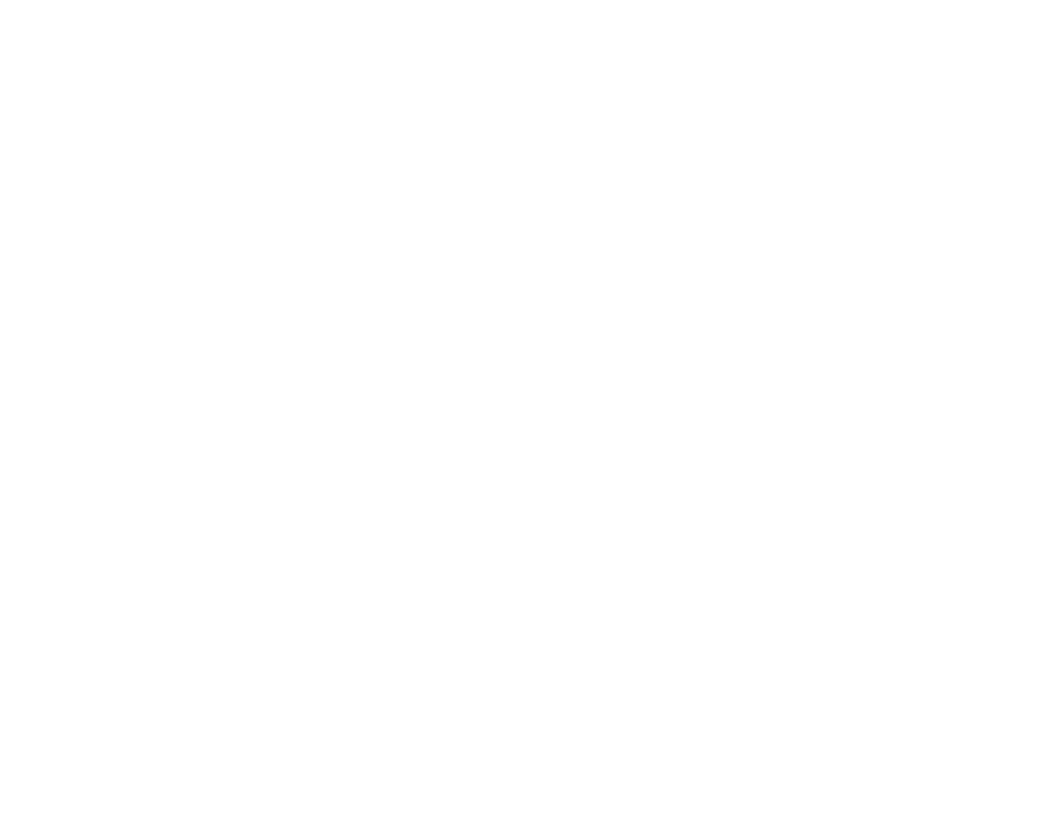
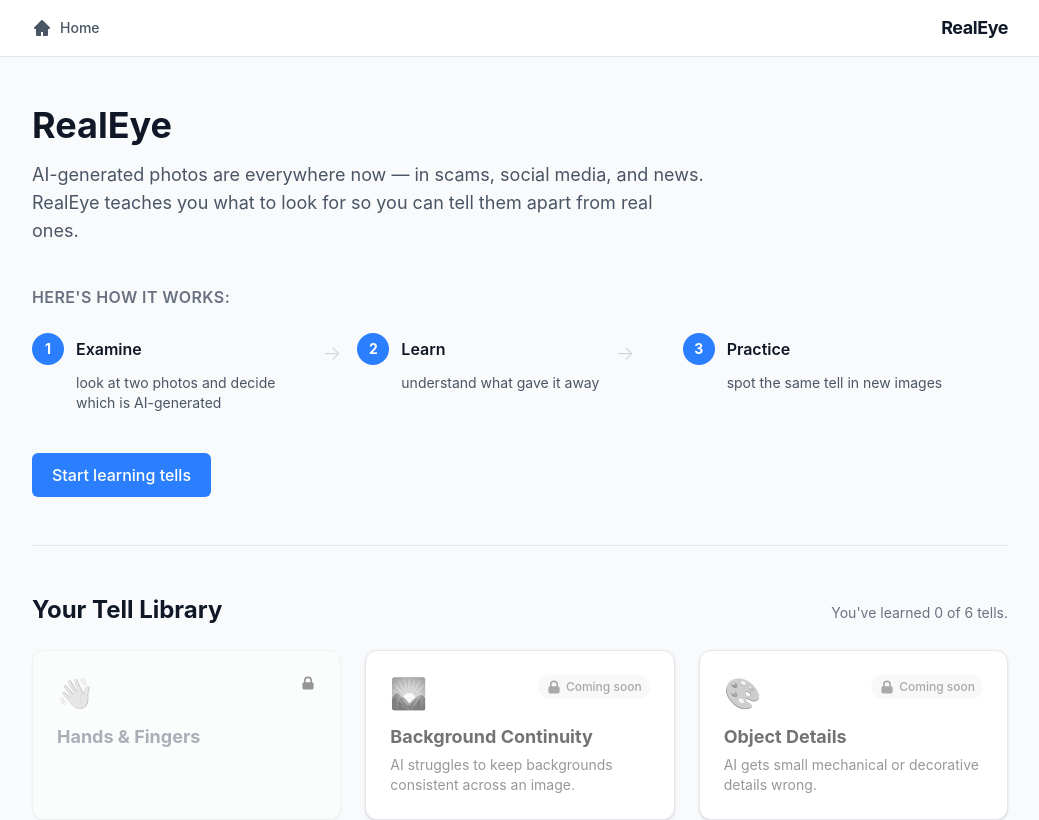
Before and after one commit to saralian/realeye-tol-final-project-v2, a React (Vite) app: page / in a window 1280 px wide. Shown: the top 820 px of the page, without its empty margins (120-1159 px from the left). Built offline with nearby package versions, Linux system fonts and the light colour scheme.

Commit message:
Add home page and Tell Library grid

```diff
--- a/src/App.jsx
+++ b/src/App.jsx
@@ -1,3 +1,17 @@
+import Header from "./components/common/Header"
+import HomePage from "./components/home/HomePage"
+
 export default function App() {
-  return null
+  return (
+    <div className="min-h-screen bg-gray-50">
+      <Header onHomeClick={() => {}} />
+      <HomePage
+        onStart={() => alert("Navigate to round-1-hands-fingers")}
+        onTellClick={(id) => alert(`Navigate to tell detail: ${id}`)}
+        onRoundClick={(id) => alert(`Navigate to round: ${id}`)}
+        unlockedTells={[]}
+        roundProgress={{}}
+      />
+    </div>
+  )
 }
--- /dev/null
+++ b/src/components/home/HomePage.jsx
@@ -0,0 +1,68 @@
+import { appCopy, tellLibrary } from "../../data/exercises"
+import Button from "../common/Button"
+import LibraryGrid from "./LibraryGrid"
+
+export default function HomePage({ onStart, onTellClick, onRoundClick, unlockedTells = [], roundProgress = {} }) {
+  const { home } = appCopy
+  const earnedCount = unlockedTells.length
+  const totalCount = tellLibrary.length
+
+  return (
+    <main className="max-w-5xl mx-auto px-6 py-12">
+
+      {/* Intro */}
+      <h1 className="text-4xl font-bold text-gray-900">{home.title}</h1>
+      <p className="mt-4 text-lg text-gray-600 max-w-2xl">{home.intro}</p>
+
+      {/* Three-step explainer */}
+      <div className="mt-10">
+        <h2 className="text-base font-semibold text-gray-500 uppercase tracking-wide">{home.howItWorksHeading}</h2>
+        <div className="mt-6 flex gap-0">
+          {home.steps.map((step, index) => (
+            <div key={step.label} className="flex items-start flex-1">
+              <div className="flex flex-col items-start">
+                <div className="flex items-center gap-3">
+                  <span className="w-8 h-8 rounded-full bg-blue-500 text-white text-sm font-bold flex items-center justify-center shrink-0">
+                    {index + 1}
+                  </span>
+                  <span className="font-semibold text-gray-900">{step.label}</span>
+                </div>
+                <p className="mt-2 ml-11 text-sm text-gray-600">{step.description}</p>
+              </div>
+              {index < home.steps.length - 1 && (
+                <span className="mx-4 mt-1.5 text-gray-300 text-xl font-light shrink-0">→</span>
+              )}
+            </div>
+          ))}
+        </div>
+      </div>
+
+      {/* CTA */}
+      <div className="mt-10">
+        <Button variant="primary" onClick={onStart}>
+          {home.startButtonText}
+        </Button>
+      </div>
+
+      {/* Divider */}
+      <hr className="my-12 border-gray-200" />
+
+      {/* Tell Library */}
+      <div>
+        <div className="flex items-baseline justify-between mb-1">
+          <h2 className="text-2xl font-bold text-gray-900">{home.libraryHeading}</h2>
+          <span className="text-sm text-gray-500">{home.libraryProgressText(earnedCount, totalCount)}</span>
+        </div>
+        <div className="mt-6">
+          <LibraryGrid
+            unlockedTells={unlockedTells}
+            roundProgress={roundProgress}
+            onTellClick={onTellClick}
+            onRoundClick={onRoundClick}
+          />
+        </div>
+      </div>
+
+    </main>
+  )
+}
--- /dev/null
+++ b/src/components/home/LibraryGrid.jsx
@@ -0,0 +1,29 @@
+import { tellLibrary } from "../../data/exercises"
+import { getTellCardState } from "../../utils/getTellCardState"
+import TellCard from "./TellCard"
+
+export default function LibraryGrid({ unlockedTells, roundProgress, onTellClick, onRoundClick }) {
+  return (
+    <div className="grid grid-cols-2 xl:grid-cols-3 gap-6">
+      {tellLibrary.map((tell) => {
+        const state = getTellCardState(tell, unlockedTells, roundProgress)
+        const progress = roundProgress[tell.unlockRoundId] ?? null
+
+        function handleClick() {
+          if (state === "earned") onTellClick?.(tell.id)
+          else if (state === "in-progress") onRoundClick?.(tell.unlockRoundId)
+        }
+
+        return (
+          <TellCard
+            key={tell.id}
+            tell={tell}
+            state={state}
+            progress={progress}
+            onClick={state === "coming-soon" || state === "locked" ? undefined : handleClick}
+          />
+        )
+      })}
+    </div>
+  )
+}
--- /dev/null
+++ b/src/components/home/TellCard.jsx
@@ -0,0 +1,97 @@
+import { appCopy } from "../../data/exercises"
+
+function CheckIcon() {
+  return (
+    <svg xmlns="http://www.w3.org/2000/svg" className="w-3.5 h-3.5" viewBox="0 0 20 20" fill="currentColor" aria-hidden="true">
+      <path fillRule="evenodd" d="M16.707 5.293a1 1 0 010 1.414l-8 8a1 1 0 01-1.414 0l-4-4a1 1 0 011.414-1.414L8 12.586l7.293-7.293a1 1 0 011.414 0z" clipRule="evenodd" />
+    </svg>
+  )
+}
+
+function LockIcon() {
+  return (
+    <svg xmlns="http://www.w3.org/2000/svg" className="w-4 h-4" viewBox="0 0 20 20" fill="currentColor" aria-hidden="true">
+      <path fillRule="evenodd" d="M5 9V7a5 5 0 0110 0v2a2 2 0 012 2v5a2 2 0 01-2 2H5a2 2 0 01-2-2v-5a2 2 0 012-2zm8-2v2H7V7a3 3 0 016 0z" clipRule="evenodd" />
+    </svg>
+  )
+}
+
+function getProgressLabel(progress) {
+  if (!progress) return ""
+  const { currentPhase, phase2Beat, phase3ImagesCompleted } = progress
+  const labels = appCopy.tellCard.progressLabels
+  if (currentPhase === "phase1") return labels.examine
+  if (currentPhase === "phase2") return labels.learn(phase2Beat)
+  if (currentPhase === "phase3") return labels.practice(phase3ImagesCompleted + 1, 3)
+  return ""
+}
+
+export default function TellCard({ tell, state, progress, onClick }) {
+  if (state === "earned") {
+    return (
+      <button
+        onClick={onClick}
+        className="w-full text-left bg-emerald-50 border border-emerald-300 rounded-xl shadow-sm p-6 hover:shadow-md transition-shadow focus:outline-none focus-visible:ring-2 focus-visible:ring-emerald-400"
+      >
+        <div className="flex items-start justify-between mb-3">
+          <span className="text-3xl" role="img" aria-label={tell.name}>{tell.icon}</span>
+          <span className="flex items-center gap-1 text-xs font-medium text-emerald-700 bg-emerald-100 px-2 py-1 rounded-full">
+            <CheckIcon />
+            {appCopy.roundComplete.earnedLabel}
+          </span>
+        </div>
+        <h3 className="font-bold text-gray-900 text-lg mb-1">{tell.name}</h3>
+        <p className="text-sm text-gray-600 mb-4">{tell.shortTagline}</p>
+        <span className="text-sm font-medium text-emerald-700">{appCopy.tellCard.viewDetailsText}</span>
+      </button>
+    )
+  }
+
+  if (state === "in-progress") {
+    return (
+      <button
+        onClick={onClick}
+        className="w-full text-left rounded-xl overflow-hidden shadow-sm hover:shadow-md transition-shadow focus:outline-none focus-visible:ring-2 focus-visible:ring-blue-400"
+      >
+        <div className="flex h-full">
+          <div className="w-1.5 bg-blue-500 shrink-0" />
+          <div className="flex-1 bg-white border-t border-r border-b border-gray-200 rounded-r-xl p-6">
+            <span className="text-3xl block mb-3" role="img" aria-label={tell.name}>{tell.icon}</span>
+            <h3 className="font-bold text-gray-900 text-lg mb-1">{tell.name}</h3>
+            <p className="text-sm text-blue-600 mb-4">{getProgressLabel(progress)}</p>
+            <span className="text-sm font-medium text-blue-500">{appCopy.tellCard.continueText}</span>
+          </div>
+        </div>
+      </button>
+    )
+  }
+
+  if (state === "coming-soon") {
+    return (
+      <div className="bg-white border border-gray-200 rounded-xl shadow-sm p-6">
+        <div className="grayscale opacity-60">
+          <div className="flex items-start justify-between mb-3">
+            <span className="text-3xl" role="img" aria-label={tell.name}>{tell.icon}</span>
+            <span className="flex items-center gap-1 text-xs font-medium text-gray-500 bg-gray-100 px-2 py-1 rounded-full">
+              <LockIcon />
+              {appCopy.tellCard.lockedText}
+            </span>
+          </div>
+          <h3 className="font-bold text-gray-900 text-lg mb-1">{tell.name}</h3>
+          <p className="text-sm text-gray-600">{tell.shortTagline}</p>
+        </div>
+      </div>
+    )
+  }
+
+  // locked / fallback — shouldn't occur in demo
+  return (
+    <div className="bg-white border border-gray-200 rounded-xl shadow-sm p-6 opacity-40">
+      <div className="flex items-start justify-between mb-3">
+        <span className="text-3xl grayscale" role="img" aria-label={tell.name}>{tell.icon}</span>
+        <LockIcon />
+      </div>
+      <h3 className="font-bold text-gray-700 text-lg mb-1">{tell.name}</h3>
+    </div>
+  )
+}
--- /dev/null
+++ b/src/utils/getTellCardState.js
@@ -0,0 +1,6 @@
+export function getTellCardState(tell, unlockedTells, roundProgress) {
+  if (unlockedTells.includes(tell.id)) return "earned"
+  if (tell.unlockRoundId && roundProgress[tell.unlockRoundId]) return "in-progress"
+  if (tell.unlockRoundId === null) return "coming-soon"
+  return "locked"
+}
```
